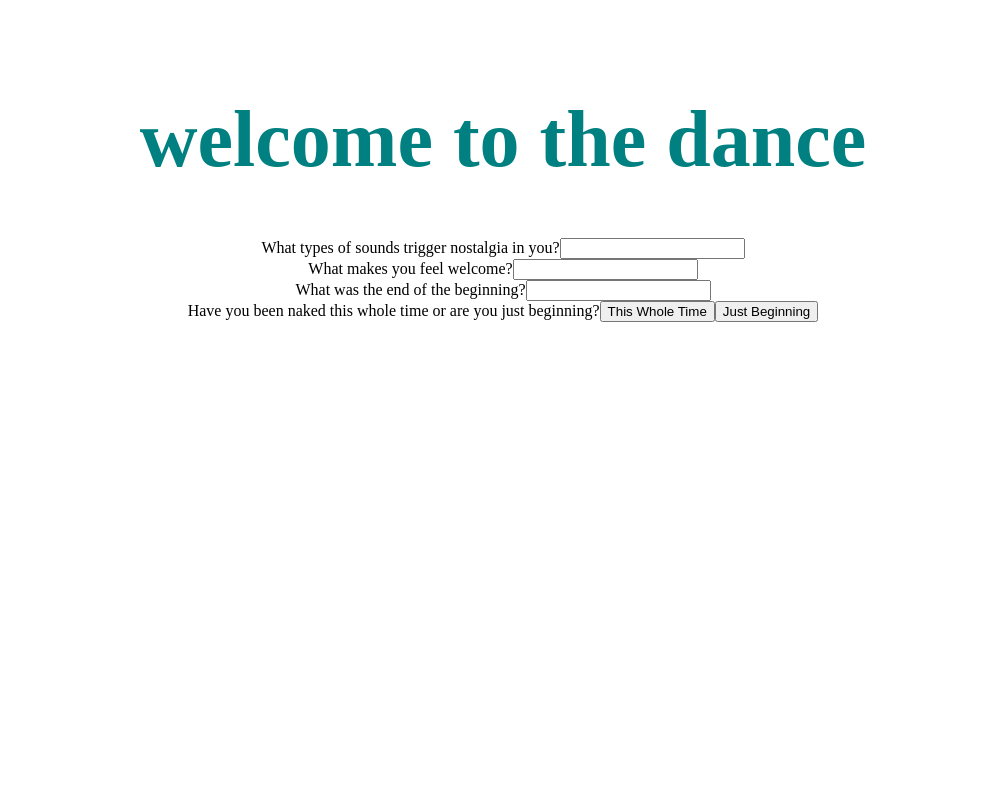
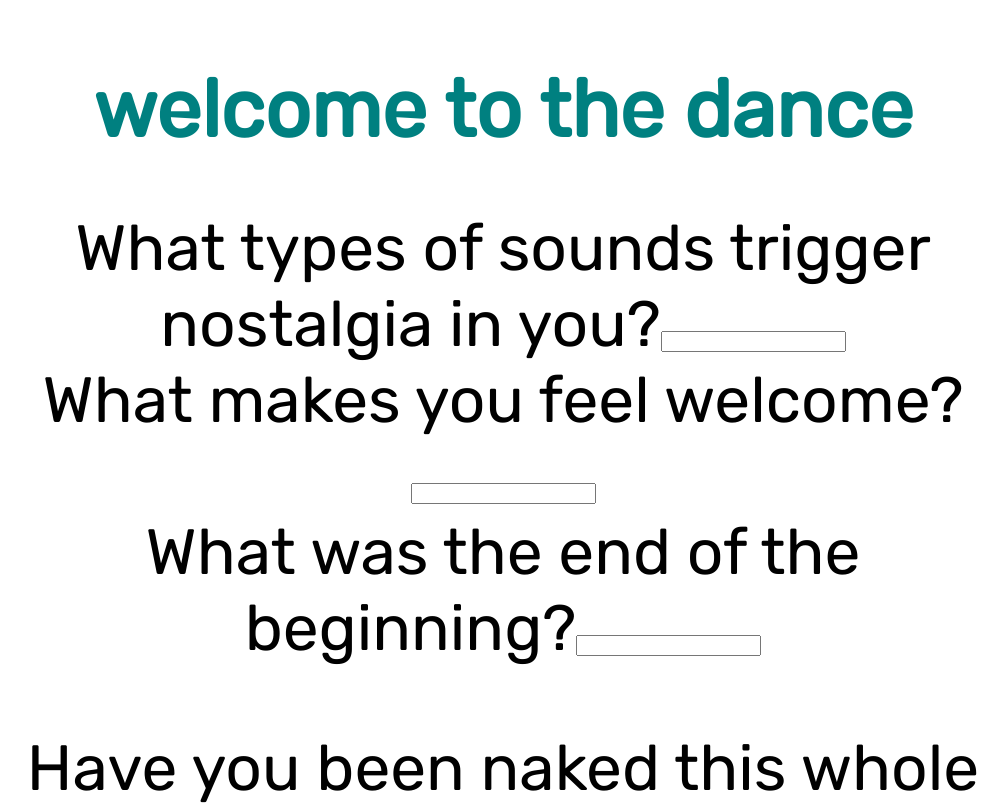
Before and after one commit to daltn/great-ghost, a Gatsby app: page / in a window 1280 px wide. Shown: the top 805 px of the page, without its empty margins (137-1145 px from the left). Built offline with nearby package versions, Linux system fonts and the light colour scheme.

Commit message:
add rubik font

```diff
--- a/src/pages/index.css
+++ b/src/pages/index.css
@@ -1,3 +1,5 @@
+@import url('https://fonts.googleapis.com/css?family=Rubik');
+
 .vimeo-wrapper {
   position: fixed;
   top: 0;
@@ -22,10 +24,13 @@
 
 #bod {
   position: absolute;
+  font-family: 'Rubik', sans-serif;
   text-align: center;
-  top: 5vh;
-  right: 0;
-  left: 0;
+  font-size: 8vh;
+  top: 1vh;
+  bottom: 2vh;
+  right: 12vw;
+  left: 12vw;
 }
 
 h1 {
@@ -35,7 +40,7 @@ h1 {
 
 .normForm {
   opacity: 1;
-  transition: all 1s ease-in-out;
+  transition: all 2s ease-in-out;
 }
 
 .fadeOut {
--- a/src/pages/index.js
+++ b/src/pages/index.js
@@ -1,5 +1,5 @@
 import React, { Component } from 'react';
-import style from './index.css';
+import './index.css';
 import Video from './video';
 import track from '../audio/roses.m4a';
 
@@ -86,9 +86,8 @@ class Index extends Component {
               </div>
             );
           })}
-          <label htmlFor="question">
-            Have you been naked this whole time or are you just beginning?
-          </label>
+          <p>Have you been naked this whole time or are you just beginning?</p>
+
           <button
             type="submit"
             value="Just Beginning"
```
